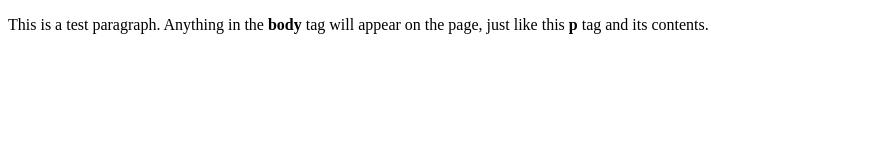
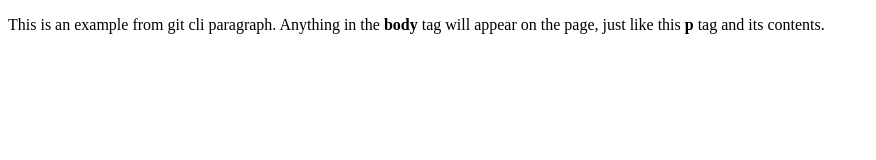
Before and after one commit to rnaily71/hello-ping, a plain HTML site: page index.html in a window 1280 px wide. Shown: the whole page, without its empty margins (0-876 px from the left). Drawn offline with Linux system fonts and the light colour scheme.

Commit message:
Changed index.html from local repo

```diff
--- a/index.html
+++ b/index.html
@@ -4,6 +4,6 @@
     <title>This is the title of the webpage!</title>
   </head>
   <body>
-    <p>This is a test paragraph. Anything in the <strong>body</strong> tag will appear on the page, just like this <strong>p</strong> tag and its contents.</p>
+    <p>This is an example from git cli paragraph. Anything in the <strong>body</strong> tag will appear on the page, just like this <strong>p</strong> tag and its contents.</p>
   </body>
 </html>
```
